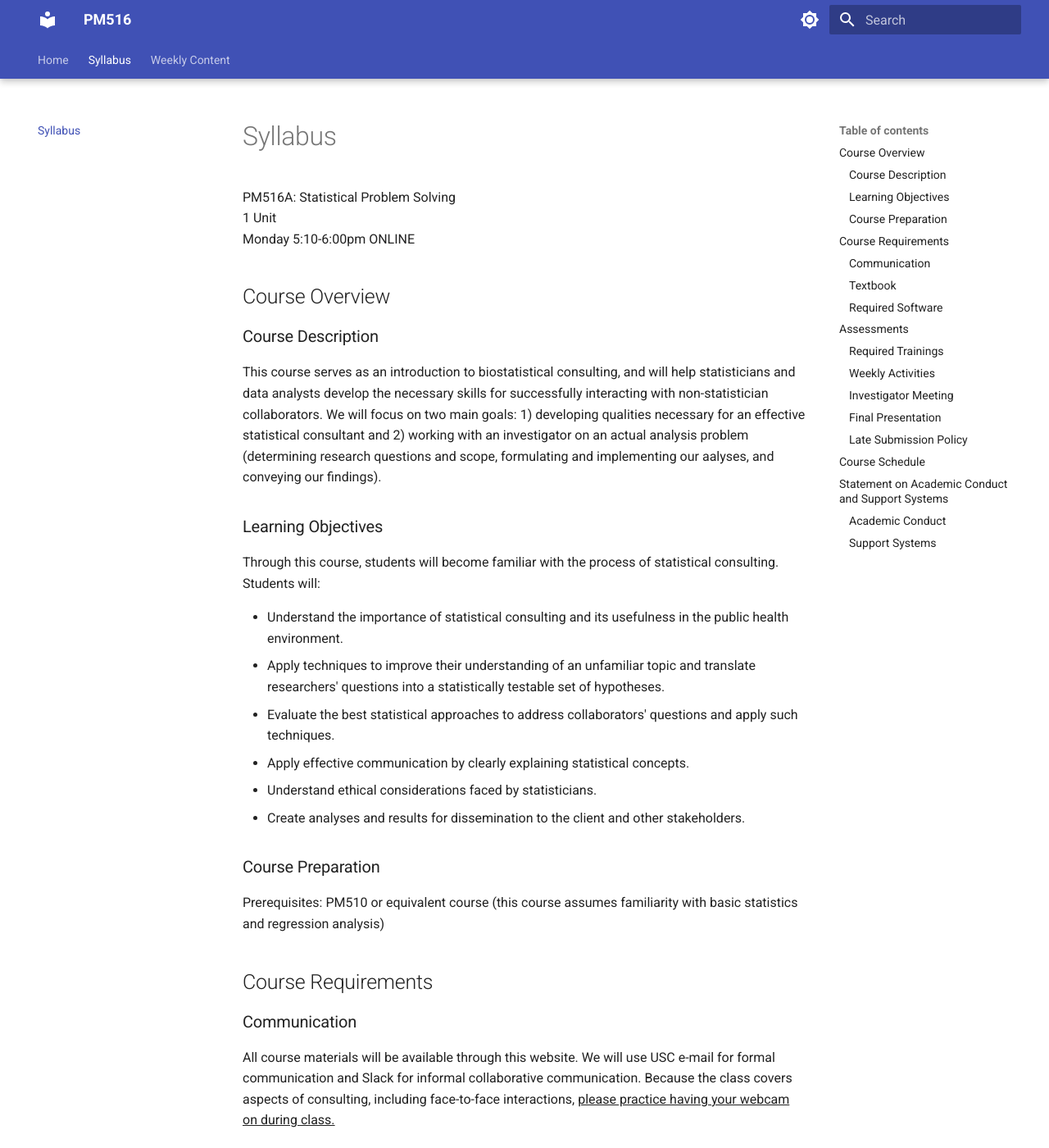
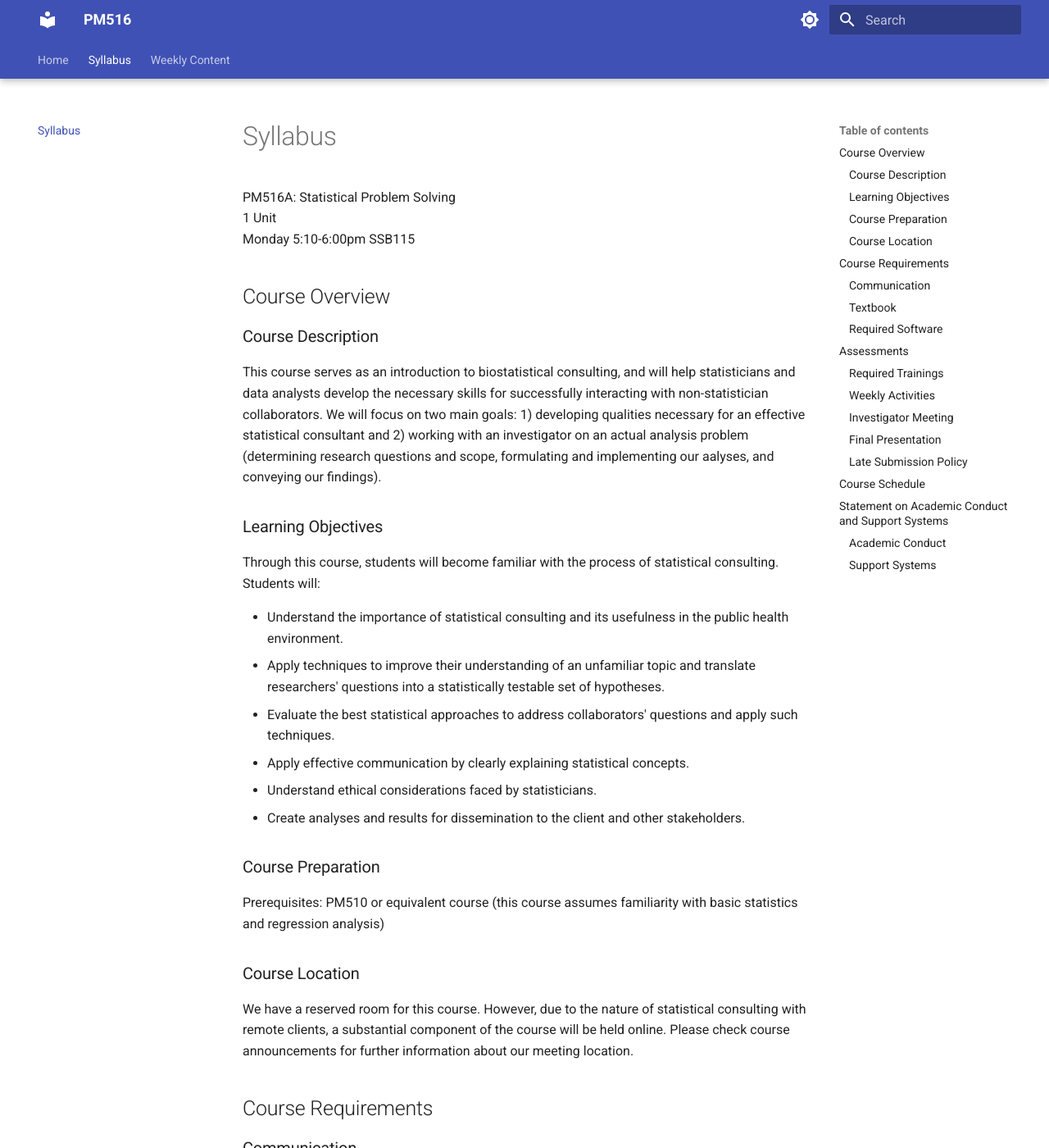
Before and after one commit to USCbiostats/PM516, an MkDocs documentation site: the page built from docs/syllabus-a.md, in a window 1280 px wide and 1400 px high. Shown: the whole window at 82% size. Built offline with MkDocs 1.6.1 and Material for MkDocs 9.7.7, drawn with Linux system fonts in a browser that asks for light colours; comment, search, counter and statistics services are not loaded.

Commit message:
Update course location

```diff
--- a/docs/syllabus-a.md
+++ b/docs/syllabus-a.md
@@ -3,7 +3,7 @@
 PM516A: Statistical Problem Solving
 1 Unit
 Monday 5:10-6:00pm
-ONLINE
+SSB115
 
 ## Course Overview
 ### Course Description
@@ -21,6 +21,9 @@ Through this course, students will become familiar with the process of statistic
 
 ### Course Preparation
 Prerequisites: PM510 or equivalent course  (this course assumes familiarity with basic statistics and regression analysis)
+
+### Course Location
+We have a reserved room for this course. However, due to the nature of statistical consulting with remote clients, a substantial component of the course will be held online. Please check course announcements for further information about our meeting location.
 
 ## Course Requirements
 
```
